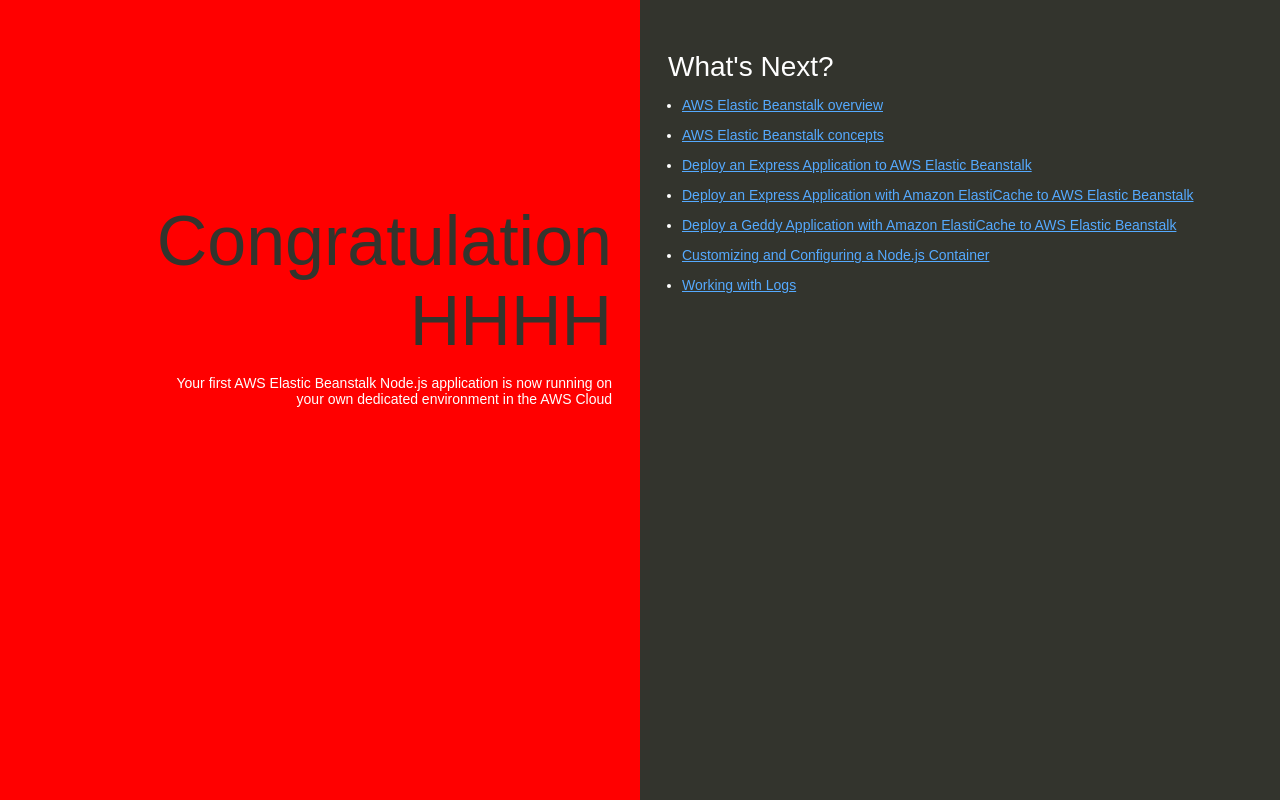
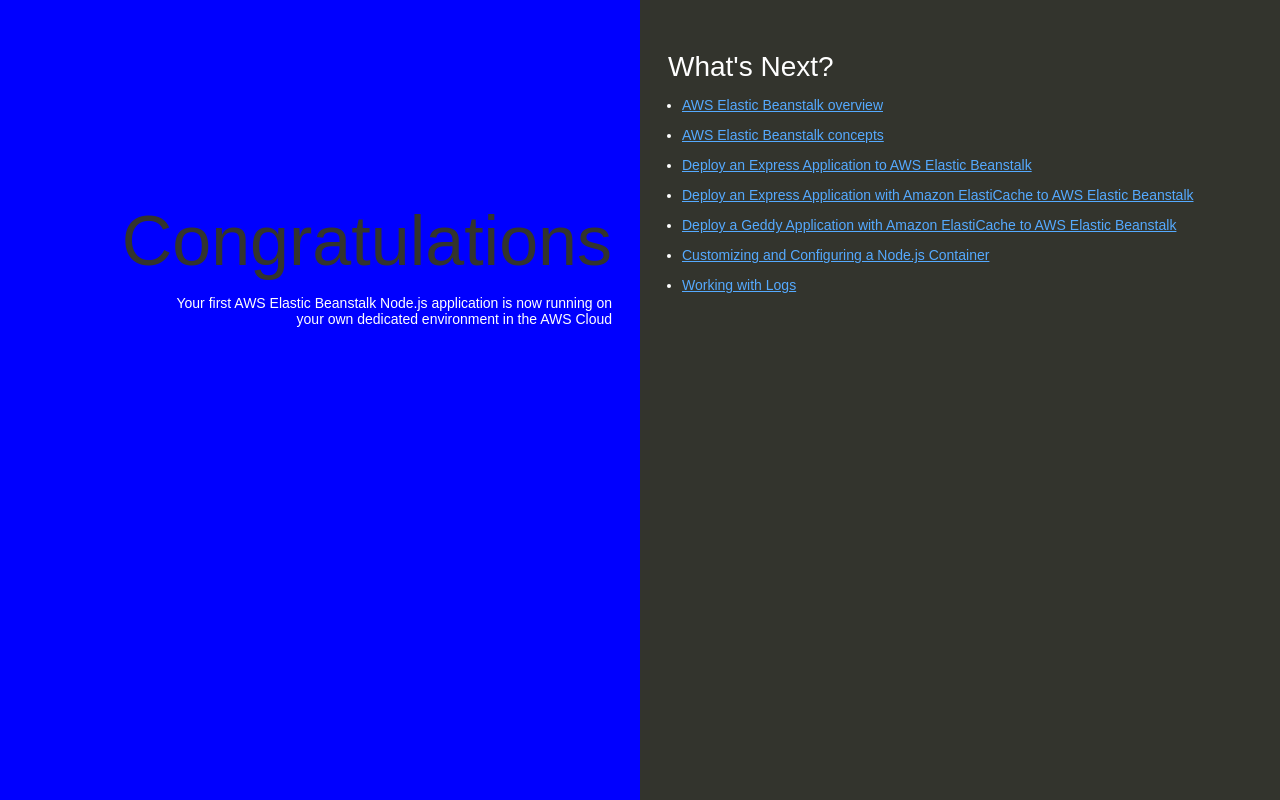
Before and after one commit to SohamMajumder/my-nodejs-app, a website: page index.html in a window 1280 px wide. Drawn offline with Linux system fonts and the light colour scheme.

Commit message:
Update index.html

```diff
--- a/index.html
+++ b/index.html
@@ -35,7 +35,7 @@
 
         text-align: right;
         padding-top: 11em;
-        background-color: red;
+        background-color: blue;
 
       }
       .textColumn p {
@@ -74,7 +74,7 @@
   </head>
   <body>
     <div class="textColumn">
-      <h1>Congratulation HHHH</h1>
+      <h1>Congratulations</h1>
       <p>Your first AWS Elastic Beanstalk Node.js application is now running on your own dedicated environment in the AWS Cloud</p>
     </div>
     <div class="linksColumn">
```
